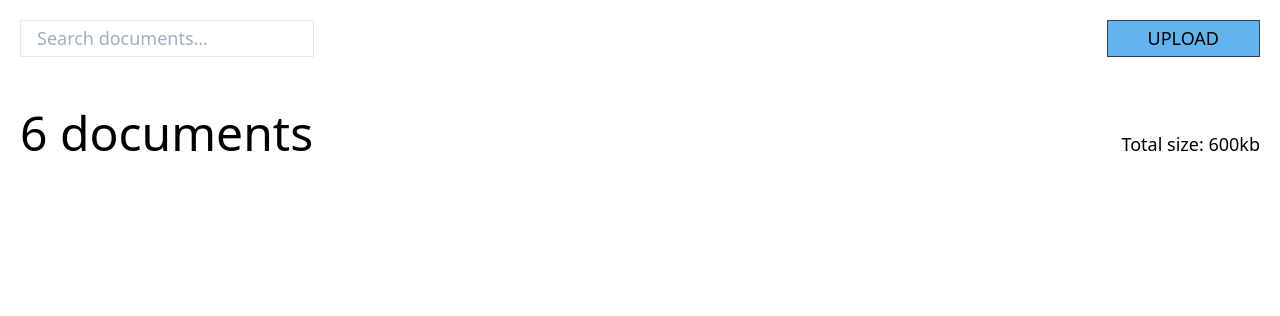
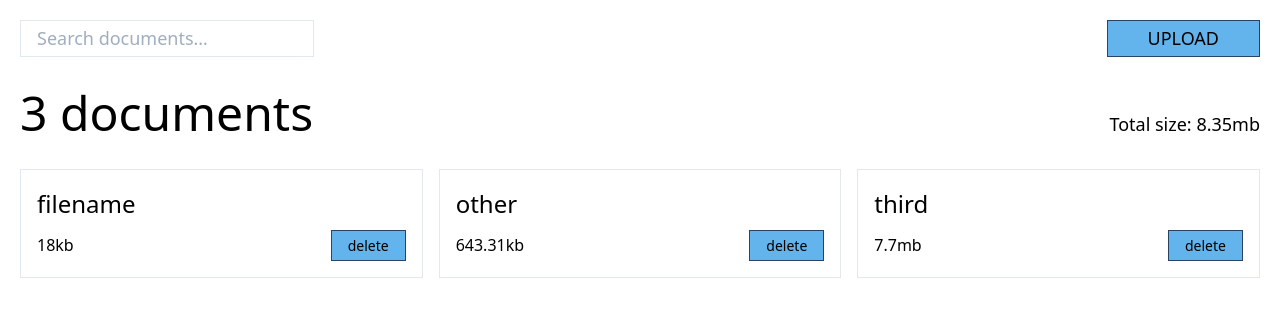
Before and after one commit to joernroeder/joern-131119, a React (Create React App) app: page / in a window 1280 px wide. Shown: the top 316 px of the page. Built offline with nearby package versions, Linux system fonts and the light colour scheme.

Commit message:
dynamized files in app component

```diff
--- a/src/App.js
+++ b/src/App.js
@@ -1,20 +1,57 @@
 import React from 'react'
 import './tailwind.build.css'
+
+import useReadableFileSize from './hooks/format/useReadableFileSize'
 
 import AppHeader from './components/AppHeader'
 import File from './components/File'
 
 function App() {
-  const files = Array.from({ length: 3 }, (_, k) => <File key={k} />)
+  const data = [
+    {
+      id: 'string',
+      name: 'filename',
+      size: 18435,
+    },
+    {
+      id: 'string',
+      name: 'other',
+      size: 658754,
+    },
+    {
+      id: 'string',
+      name: 'third',
+      size: 8076546,
+    },
+  ]
+
+  const filesCount = data.length
+  const totalFileSize = data.reduce((total, file) => {
+    const { size } = file
+
+    if (!size || isNaN(size)) {
+      return total
+    }
+
+    return total + size
+  }, 0)
+  const readableTotalFileSize = useReadableFileSize(totalFileSize)
+  const files = data.map((file, k) => {
+    const { id, name, size } = file
+
+    return <File key={k} id={id} name={name} size={size} />
+  })
 
   return (
     <main>
       <AppHeader />
 
-      <section className="p-5">
+      <section className="px-5 pb-5">
         <header className="md:flex justify-between items-baseline mb-5">
-          <h1 className="text-3xl md:text-4xl lg:text-5xl">6 documents</h1>
-          <div className="text-lg">Total size: 600kb</div>
+          <h1 className="text-3xl md:text-4xl lg:text-5xl">
+            {filesCount} {filesCount === 1 ? 'document' : 'documents'}
+          </h1>
+          <div className="text-lg">Total size: {readableTotalFileSize}</div>
         </header>
 
         <section className="flex flex-wrap -mx-2">{files}</section>
```
Also changed, not shown: 2 other files (tests, documents, lock files or other folders).
